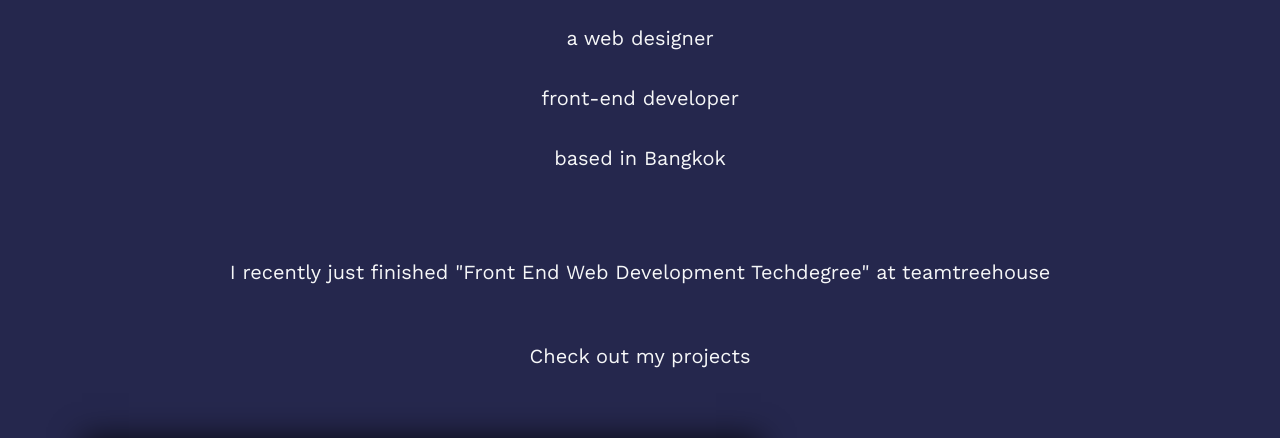
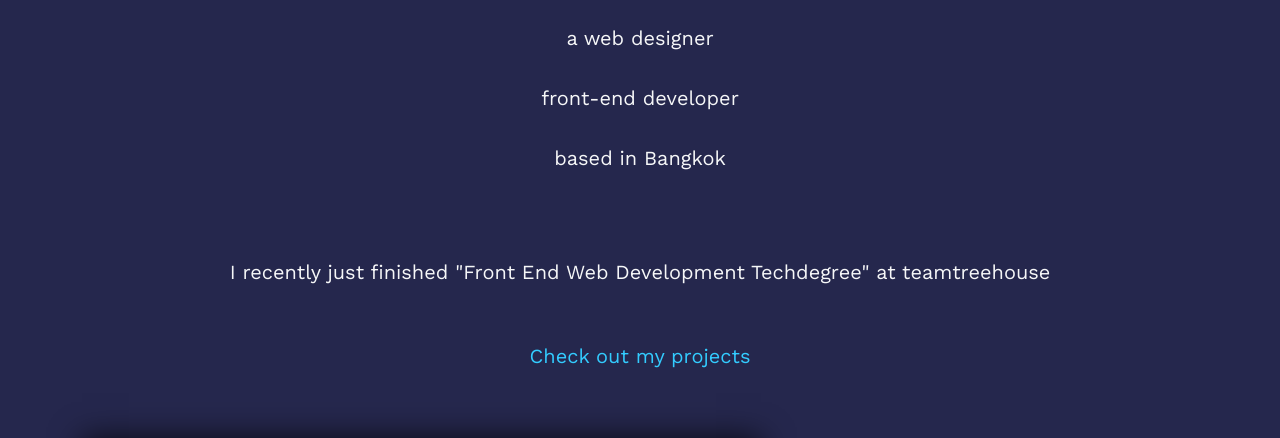
Before and after one commit to Nick810/capstone-portfolio, a plain HTML site: page index.html in a window 1280 px wide. Shown: the part 301-739 px from the top of the page. Drawn offline with nearby package versions, Linux system fonts and the light colour scheme.

Commit message:
Update index.html

```diff
--- a/index.html
+++ b/index.html
@@ -38,7 +38,7 @@
           <h2 class="text-main">Hi.<br>I Am Nick<br></h2>
           <p class="text-main-paragragh">a web designer<br>front-end developer <br>based in Bangkok</p>
           <p class="text-main-paragragh second">I recently just finished "Front End Web Development Techdegree" at teamtreehouse</p>
-          <p class="text-main-paragragh third"><a href="https://github.com/Nick810">Check out my projects</a></p>
+          <p class="text-main-paragragh third"><a class="third" href="https://github.com/Nick810">Check out my projects</a></p>
 
           <svg class="icon__arrow-down" version="1.1" id="arrow-down" xmlns="http://www.w3.org/2000/svg" xmlns:xlink="http://www.w3.org/1999/xlink" x="0px" y="0px"
           	 width="451.847px" height="451.847px" viewBox="0 0 451.847 451.847" style="enable-background:new 0 0 451.847 451.847;"
```
